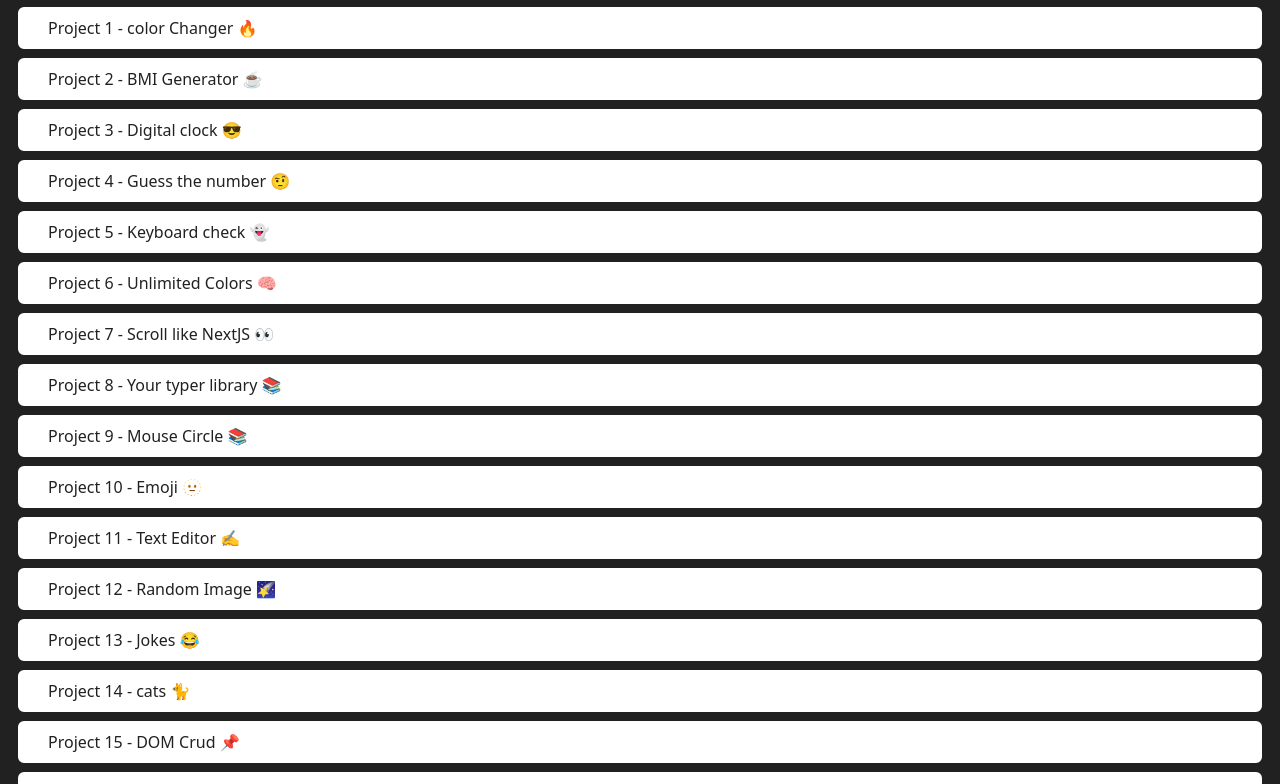
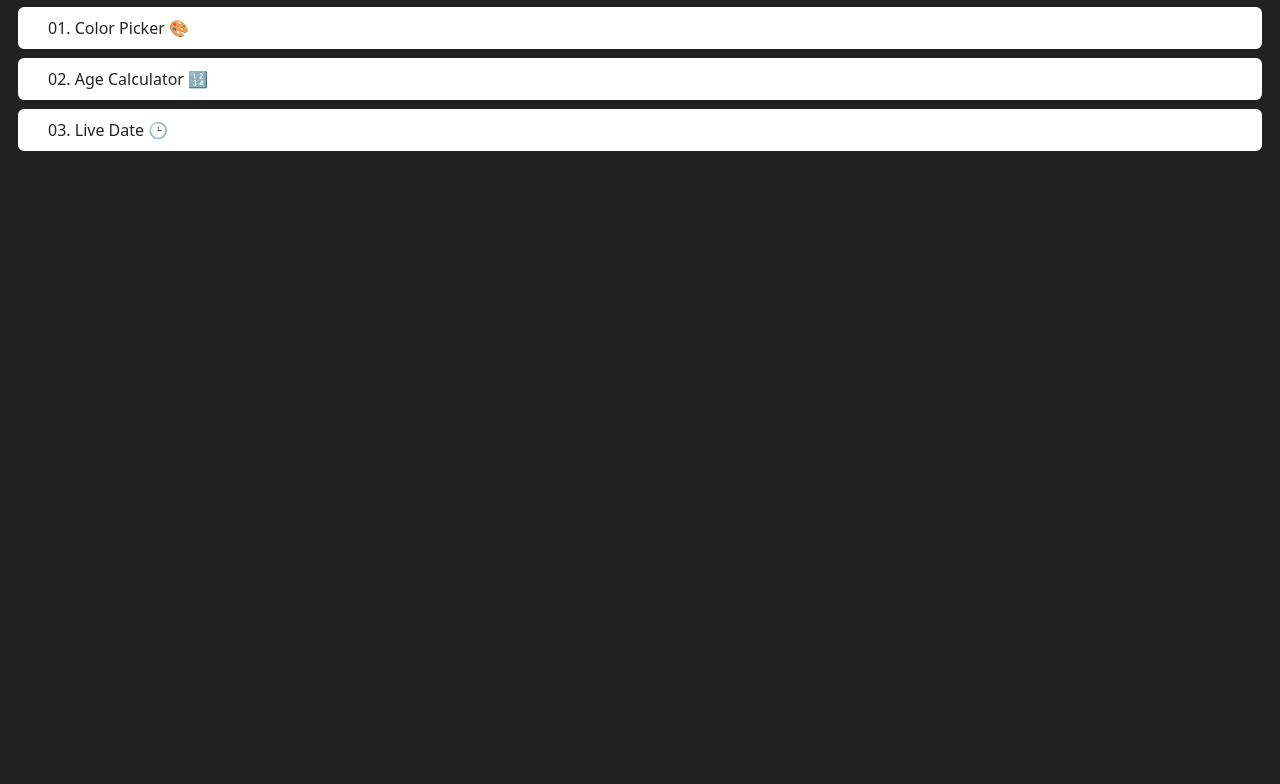
Before and after one commit to officialkmsyed/JS-Practice, a plain HTML site: page 07_project/index.html in a window 1280 px wide. Shown: the part 138-922 px from the top of the page. After the commit the page ends 800 px from the top, so only its background shows below. Drawn offline with Linux system fonts and the light colour scheme.

Commit message:
add - project 03 option button

```diff
--- a/07_project/index.html
+++ b/07_project/index.html
@@ -1,70 +1,30 @@
 <!DOCTYPE html>
 <html lang="en">
   <head>
-    <title>Home</title>
+    <title>HTML/CSS/JavaScript Mini Projects</title>
     <meta charset="UTF-8" />
     <meta name="viewport" content="width=device-width" />
 
     <link rel="stylesheet" href="styles.css" />
-    <script type="module" src="script.js"></script>
   </head>
   <body style="background-color: #212121; color: #fff">
     <nav>
-      <a href="/" aria-current="page">Home</a>
-      <a target="_blank" href="https://www.youtube.com/@chaiaurcode"
-        >Youtube channel</a
+      <a href="../index.html" aria-current="page">Home</a>
+      <a target="_blank" href="https://www.linkedin.com/in/kmsyed/"
+        >Linkedin Profile</a
       >
     </nav>
     <main>
-      <h1>Chai aur code</h1>
+      <h1>HTML/CSS/JavaScript Mini Projects</h1>
       <div class="projects">
-        <a class="project-link" style="" href="./1-colorChanger/index.html"
-          >Project 1 - color Changer 🔥</a
-        >
-        <a class="project-link" href="./2-BMICalculator/index.html"
-          >Project 2 - BMI Generator ☕️</a
-        >
-        <a class="project-link" href="./3-DigitalClock/index.html"
-          >Project 3 - Digital clock 😎</a
-        >
-        <a class="project-link" href="./4-GuessTheNumber/index.html"
-          >Project 4 - Guess the number 🤨</a
-        >
-        <a class="project-link" href="./5-keyboard/index.html"
-          >Project 5 - Keyboard check 👻</a
-        >
-        <a class="project-link" href="./6-unlimitedColors/index.html"
-          >Project 6 - Unlimited Colors 🧠
+        <a class="project-link" style="" href="./01-colorChanger/index.html"
+          >01. Color Picker 🎨
         </a>
-        <a class="project-link" href="./7-scroll/index.html"
-          >Project 7 - Scroll like NextJS 👀</a
-        >
-        <a class="project-link" href="./8-typer/index.html"
-          >Project 8 - Your typer library 📚
+        <a class="project-link" style="" href="./02-ageCalculator/index.html"
+          >02. Age Calculator 🔢
         </a>
-        <a class="project-link" href="./9-mouseCircle/index.html"
-          >Project 9 - Mouse Circle 📚
-        </a>
-        <a class="project-link" href="./10-emoji/index.html"
-          >Project 10 - Emoji 🫥
-        </a>
-        <a class="project-link" href="./11-textEditor/index.html"
-          >Project 11 - Text Editor ✍️
-        </a>
-        <a class="project-link" href="./12-randomImage/index.html"
-          >Project 12 - Random Image 🌠
-        </a>
-        <a class="project-link" href="./13-jokes/index.html"
-          >Project 13 - Jokes 😂
-        </a>
-        <a class="project-link" href="./14-cats/index.html"
-          >Project 14 - cats 🐈
-        </a>
-        <a class="project-link" href="./15-crudDom/index.html"
-          >Project 15 - DOM Crud 📌
-        </a>
-        <a class="project-link" href="./16-debounce/index.html"
-          >Project 16 - Debouncing 🏀
+        <a class="project-link" style="" href="./03-liveTime/index.html"
+          >03. Live Date 🕒
         </a>
       </div>
     </main>
```
